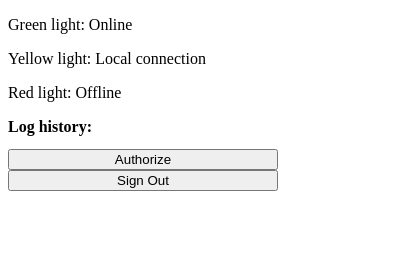
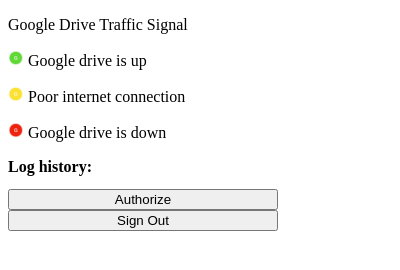
Before and after one commit to coolzyw/GTrafficSignal, a browser extension: page popup.html in a window 400 px wide. Drawn offline with Linux system fonts and the light colour scheme.

Commit message:
add label features

```diff
--- a/popup.html
+++ b/popup.html
@@ -4,14 +4,20 @@
     <script type="text/javascript" src="popup.js"></script>
   </head>
   <body>
-    <p style="width:270px" id="myEntry">
-      Green light: Online
+    <p style="width:270px">
+      Google Drive Traffic Signal
     </p>
-    <p style="width:270px">
-      Yellow light: Local connection
+
+    <p style="width:270px"><img src="img/green.png" alt="Green light:" style="width:16px;height:16px;">
+      Google drive is up
     </p>
-    <p style="width:270px">
-      Red light: Offline
+
+    <p style="width:270px"><img src="img/yellow.png" alt="Yellow light:" style="width:16px;height:16px;">
+      Poor internet connection
+    </p>
+
+    <p style="width:270px"><img src="img/red.png" alt="Red light:" style="width:16px;height:16px;">
+      Google drive is down
     </p>
 
     <div id="log">
--- a/scripts/background.js
+++ b/scripts/background.js
@@ -238,7 +238,7 @@ function setBadge(options) {
 */
 function setBadgeNoAuth() {
   setBadge({
-      'text': '?',
+      'text': '',
       'color': '#9E9E9E',
       'title': 'Click to authorize Gmail',
   });
```
